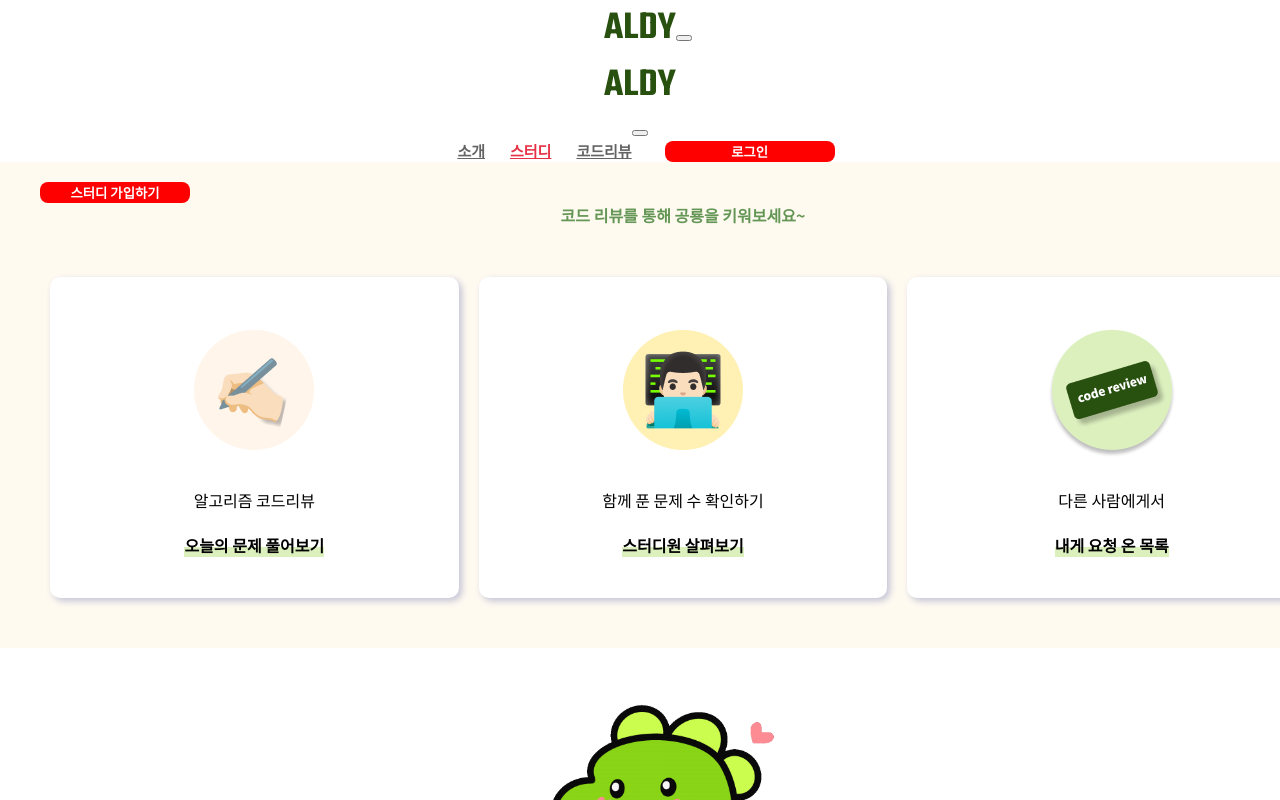
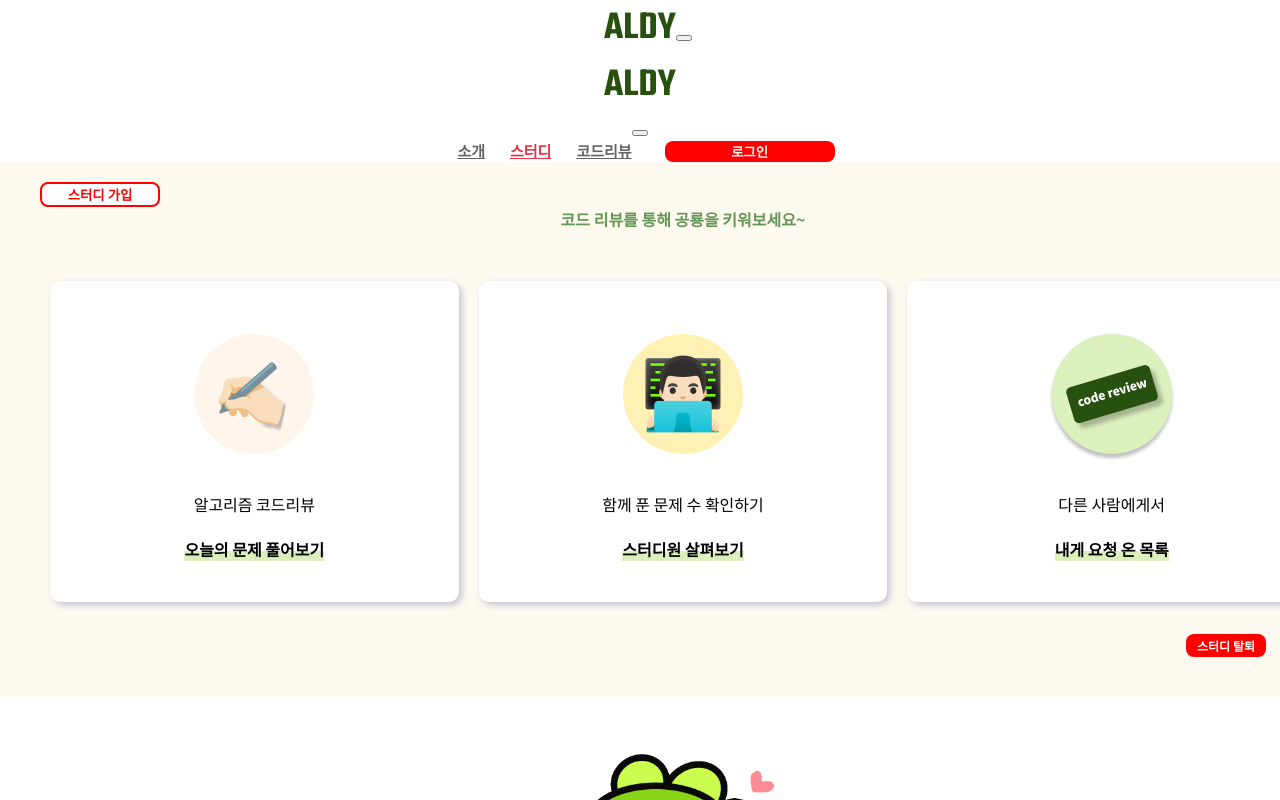
Before and after one commit to seho27060/ALDY, a React (Create React App) app in the folder aldy/: page /study/detail/1 in a window 1280 px wide. Shown: the top 800 px of the page. Built offline with nearby package versions, Linux system fonts and the light colour scheme; no server answers; the HTML template or start-up script is replaced by a standard one.

Commit message:
[FE] feat : 스터디 탈퇴 구현 중

```diff
--- a/aldy/src/api/study.js
+++ b/aldy/src/api/study.js
@@ -24,6 +24,15 @@ export const kickMemberApi = (data) => {
 export const rejectMember = (data) => {
   return api.delete("/memberinstudy/reject", {
     data: data,
+  });
+};
+
+// 스터디 탈퇴
+export const studyWithdrawal = (studyId) => {
+  return api.patch("/memberinstudy/withdrawal", {
+    params: {
+      studyId: studyId,
+    },
   });
 };
 
--- a/aldy/src/pages/study/StudyDetail.css
+++ b/aldy/src/pages/study/StudyDetail.css
@@ -217,3 +217,9 @@ h1.underline-green {
   font-size: 20px;
   font-weight: 700;
 }
+
+.study-out {
+  margin-left: auto;
+  margin-right: 60px;
+  margin-top: 20px;
+}
--- a/aldy/src/pages/study/StudyDetail.js
+++ b/aldy/src/pages/study/StudyDetail.js
@@ -4,7 +4,7 @@ import { useState, useEffect } from "react";
 import Calendar from "react-calendar";
 import styled from "styled-components";
 import { useNavigate, useParams } from "react-router-dom";
-import { getStudyDetail, getProblem } from "../../api/study";
+import { getStudyDetail, getProblem, studyWithdrawal } from "../../api/study";
 import TierData from "../../data/tier";
 import "./Calendar.css";
 import StudyJoinModal from "../../components/study/StudyJoinModal.js";
@@ -14,12 +14,25 @@ import { useRecoilState } from "recoil";
 import { recoilLeaderBaekjoonId } from "../../store/states";
 
 const RedButton = styled.button`
-  width: 150px;
+  width: 80px;
   border-radius: 8px;
   background-color: red;
   border: none;
   outline: none;
   color: white;
+  font-weight: bold;
+  transition: transform 30ms ease-in;
+  font-size: 12px;
+  padding: 3px;
+`;
+
+const WhiteButton = styled.button`
+  width: 120px;
+  border-radius: 8px;
+  background-color: white;
+  border: 2px solid red;
+  outline: none;
+  color: red;
   font-weight: bold;
   transition: transform 30ms ease-in;
 `;
@@ -67,6 +80,22 @@ const StudyDetail = () => {
   const [memberModalShow, setMemberModalShow] = useState(false);
   const handleMemberModalShow = (e) => {
     setMemberModalShow((prev) => !prev);
+  };
+
+  // 스터디 탈퇴
+  const studyOut = () => {
+    if (window.confirm(`${studyDetail.name}에서 탈퇴하시겠습니까?`) === true) {
+      console.log(id);
+      studyWithdrawal(Number(id))
+        .then((res) => {
+          alert(`${studyDetail.name}에서 탈퇴하셨습니다.`);
+          console.log(res);
+        })
+        .catch((err) => {
+          console.log(err, "hi", Number(id));
+        });
+    } else {
+    }
   };
 
   // 문제 가져오기
@@ -131,11 +160,11 @@ const StudyDetail = () => {
       />
       <section className="study-detail-top">
         <div className="top">
-          <RedButton onClick={handleStudyJoinModalShow}>
-            스터디 가입하기
-          </RedButton>
+          <WhiteButton onClick={handleStudyJoinModalShow}>
+            스터디 가입
+          </WhiteButton>
           {myId === studyDetail.leaderBaekjoonId && (
-            <RedButton onClick={navigateStudyManage}>스터디 관리</RedButton>
+            <WhiteButton onClick={navigateStudyManage}>스터디 관리</WhiteButton>
           )}
         </div>
         <div className="study-detail-description">
@@ -170,6 +199,11 @@ const StudyDetail = () => {
             </h4>
           </div>
         </div>
+        {myId !== studyDetail.leaderBaekjoonId && (
+          <div className="study-out">
+            <RedButton onClick={studyOut}>스터디 탈퇴</RedButton>
+          </div>
+        )}
       </section>
       <section className="study-detail-middle">
         <img
--- a/aldy/src/pages/study/StudyManage.js
+++ b/aldy/src/pages/study/StudyManage.js
@@ -31,9 +31,13 @@ const StudyManage = () => {
   const myId = sessionStorage.getItem("userName");
 
   const deleteMyStudy = () => {
-    if (window.confirm("스터디를 정말 삭제하시겠습니까?") === true) {
+    if (
+      window.confirm(`스터디(${studyDetail.name})를 정말 삭제하시겠습니까?`) ===
+      true
+    ) {
       deleteStudy(id)
         .then((res) => {
+          alert(`스터디(${studyDetail.name})가 삭제되었습니다.`);
           // console.log(res);
           navigate("/study/list");
         })
```
